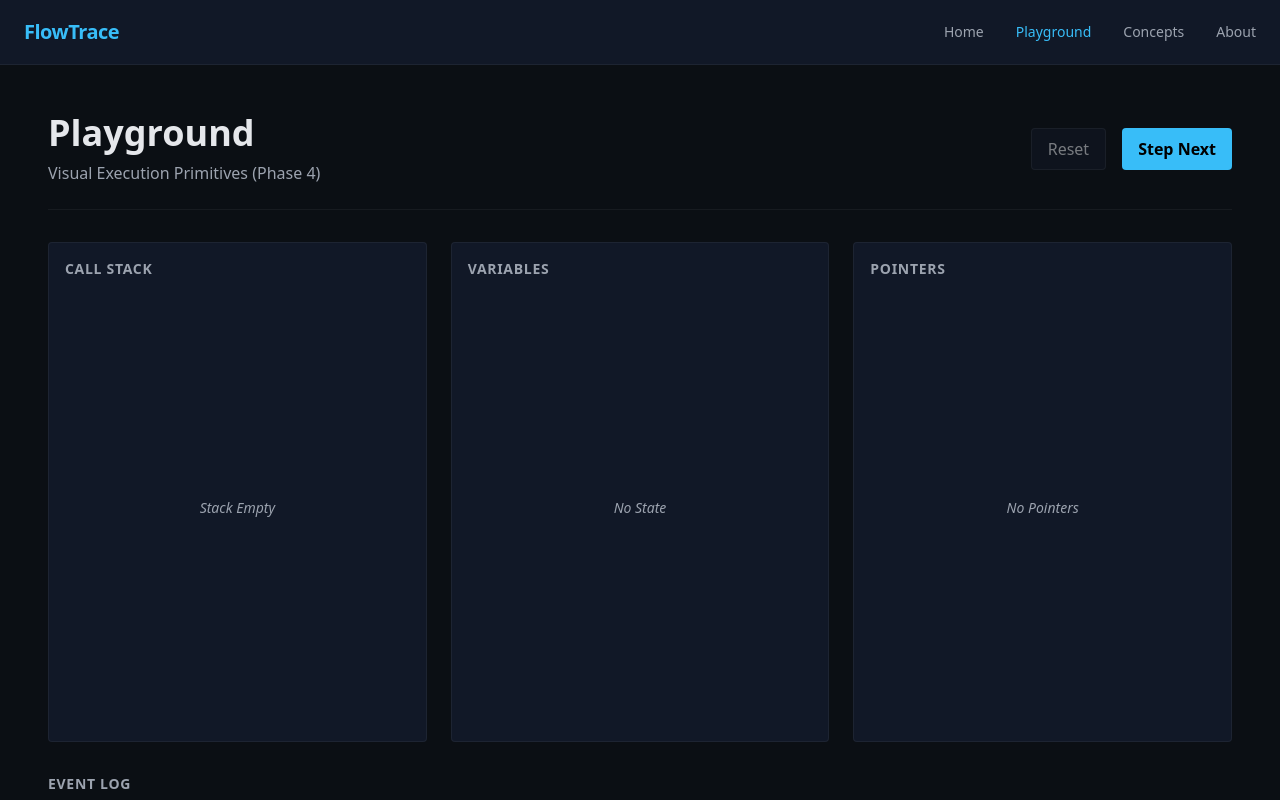
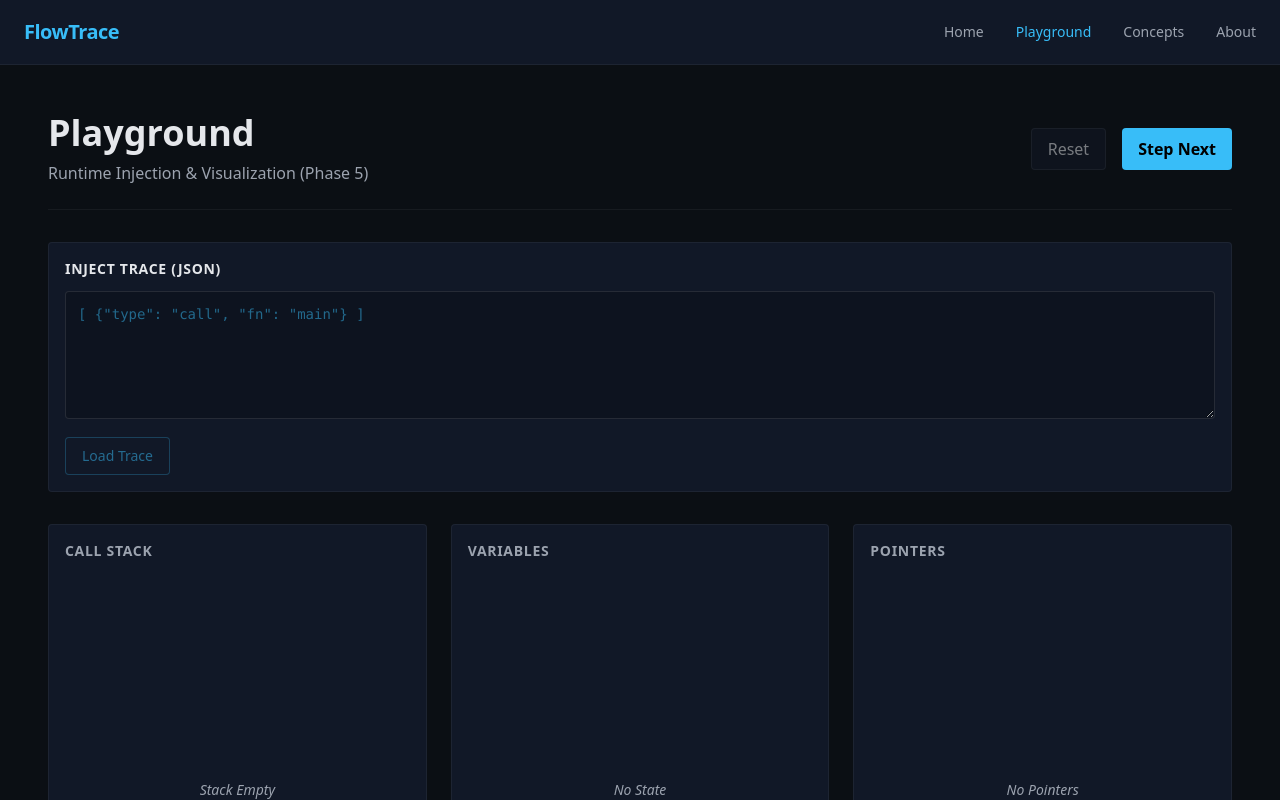
Before and after one commit to Phoenixarjun/FlowTrace, a Next.js app: page /playground in a window 1280 px wide. Shown: the top 800 px of the page. Built offline with nearby package versions, Linux system fonts and the light colour scheme.

Commit message:
feat: enable runtime trace injection

```diff
--- a/app/playground/page.tsx
+++ b/app/playground/page.tsx
@@ -5,9 +5,10 @@ import { TraceEvent, ExecutionState } from "@/types/trace";
 import { initialExecutionState } from "@/lib/initialState";
 import { reduceEvent } from "@/lib/traceReducer";
 import ExecutionPanel from "@/components/ExecutionPanel";
+import TraceInput from "@/components/TraceInput";
 
-// Hardcoded demo trace
-const DEMO_TRACE: TraceEvent[] = [
+// Default demo trace
+const DEFAULT_TRACE: TraceEvent[] = [
   { type: "call", fn: "main" },
   { type: "state", key: "x", value: 10 },
   { type: "call", fn: "helper" },
@@ -18,15 +19,16 @@ const DEMO_TRACE: TraceEvent[] = [
 ];
 
 export default function PlaygroundPage() {
+  const [trace, setTrace] = useState<TraceEvent[]>(DEFAULT_TRACE);
   const [currentStep, setCurrentStep] = useState<number>(-1);
   const [executionState, setExecutionState] = useState<ExecutionState>(
     initialExecutionState
   );
 
   const handleNext = () => {
-    if (currentStep < DEMO_TRACE.length - 1) {
+    if (currentStep < trace.length - 1) {
       const nextStepIndex = currentStep + 1;
-      const event = DEMO_TRACE[nextStepIndex];
+      const event = trace[nextStepIndex];
       const newState = reduceEvent(executionState, event);
       setExecutionState(newState);
       setCurrentStep(nextStepIndex);
@@ -38,6 +40,11 @@ export default function PlaygroundPage() {
     setCurrentStep(-1);
   };
 
+  const handleLoadTrace = (newTrace: TraceEvent[]) => {
+    setTrace(newTrace);
+    handleReset();
+  };
+
   return (
     <main className="flex-1 p-12">
       <div className="max-w-7xl mx-auto space-y-8">
@@ -45,7 +52,7 @@ export default function PlaygroundPage() {
           <div>
             <h1 className="text-4xl font-bold text-flow-text mb-2">Playground</h1>
             <p className="text-flow-text-muted">
-              Visual Execution Primitives (Phase 4)
+              Runtime Injection & Visualization (Phase 5)
             </p>
           </div>
           <div className="flex gap-4">
@@ -58,7 +65,7 @@ export default function PlaygroundPage() {
             </button>
             <button
               onClick={handleNext}
-              disabled={currentStep >= DEMO_TRACE.length - 1}
+              disabled={currentStep >= trace.length - 1}
               className="px-4 py-2 bg-flow-accent-primary text-black font-semibold rounded disabled:opacity-50 disabled:cursor-not-allowed"
             >
               Step Next
@@ -66,14 +73,16 @@ export default function PlaygroundPage() {
           </div>
         </div>
 
+        <TraceInput onLoad={handleLoadTrace} />
+
         <ExecutionPanel state={executionState} />
 
         <div className="mt-8">
             <h3 className="text-flow-text-muted text-sm font-semibold mb-3 uppercase tracking-wider">
-                Event Log
+                Event Log {trace.length > 0 && `(${trace.length} events)`}
             </h3>
             <div className="bg-flow-surface p-4 rounded border border-white/5 font-mono text-sm text-flow-text-muted h-32 overflow-y-auto">
-                {DEMO_TRACE.map((event, index) => (
+                {trace.map((event, index) => (
                     <div
                         key={index}
                         className={`p-1 ${
--- /dev/null
+++ b/components/TraceInput.tsx
@@ -0,0 +1,73 @@
+"use client";
+
+import { useState } from "react";
+import { TraceEvent } from "@/types/trace";
+
+export default function TraceInput({
+  onLoad,
+}: {
+  onLoad: (trace: TraceEvent[]) => void;
+}) {
+  const [input, setInput] = useState("");
+  const [error, setError] = useState<string | null>(null);
+
+  const handleLoad = () => {
+    setError(null);
+    try {
+      const parsed = JSON.parse(input);
+
+      if (!Array.isArray(parsed)) {
+        throw new Error("Input must be a JSON array.");
+      }
+
+      if (parsed.length === 0) {
+        // Technically strict, but we can allow it or warn.
+        // Let's allow it as a trivial case.
+      }
+
+      // Basic schema validation
+      for (let i = 0; i < parsed.length; i++) {
+        const item = parsed[i];
+        if (!item || typeof item !== "object") {
+          throw new Error(`Item at index ${i} is not an object.`);
+        }
+        if (
+          !["call", "return", "state", "pointer"].includes(item.type)
+        ) {
+          throw new Error(
+            `Item at index ${i} has invalid type '${item.type}'. Allowed: call, return, state, pointer.`
+          );
+        }
+        // Could validate 'fn', 'key', 'to' presence here, but minimizing overkill per instructions.
+      }
+
+      onLoad(parsed as TraceEvent[]); // Cast is safe-ish after checks
+    } catch (err: any) {
+      setError(err.message || "Invalid JSON input.");
+    }
+  };
+
+  return (
+    <div className="bg-flow-surface rounded border border-white/5 p-4 mb-8">
+      <div className="flex justify-between items-center mb-3">
+        <label className="text-flow-text text-sm font-semibold uppercase tracking-wider">
+          Inject Trace (JSON)
+        </label>
+        {error && <span className="text-flow-error text-sm font-bold">{error}</span>}
+      </div>
+      <textarea
+        value={input}
+        onChange={(e) => setInput(e.target.value)}
+        placeholder='[ {"type": "call", "fn": "main"} ]'
+        className="w-full h-32 bg-black/20 border border-white/10 text-flow-accent-primary font-mono text-sm p-3 rounded focus:outline-none focus:border-flow-accent-primary transition-colors resize-y mb-3"
+      />
+      <button
+        onClick={handleLoad}
+        disabled={!input.trim()}
+        className="px-4 py-2 bg-flow-surface border border-flow-accent-primary/50 text-flow-accent-primary text-sm font-medium rounded hover:bg-flow-accent-primary hover:text-black transition-colors disabled:opacity-50 disabled:cursor-not-allowed"
+      >
+        Load Trace
+      </button>
+    </div>
+  );
+}
```
